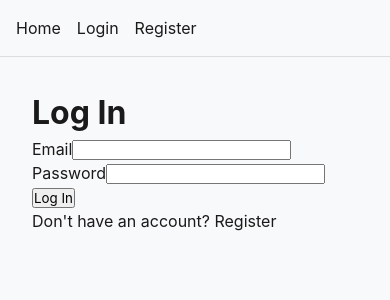
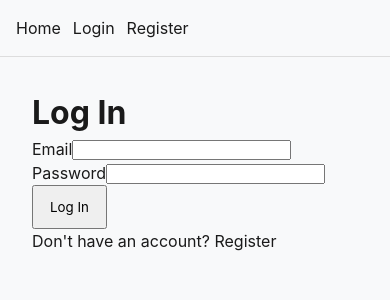
Before and after one commit to masone3/liftmetrics, a React (Vite) app in the folder client/: page /login in a window 390 px wide. Shown: the top 300 px of the page. Built offline with nearby package versions, Linux system fonts and the light colour scheme; no server answers.

Commit message:
style: added responsive layout for mobile screens

```diff
--- a/client/src/components/Layout.jsx
+++ b/client/src/components/Layout.jsx
@@ -15,7 +15,7 @@ function Layout() {
 
   return (
     <div>
-      <nav style={{ display: "flex", gap: "1rem", padding: "1rem", borderBottom: "1px solid #ddd" }}>
+      <nav className="nav-links" style={{ display: "flex", gap: "1rem", padding: "1rem", borderBottom: "1px solid #ddd" }}>
         <Link to="/">Home</Link>
         {isAuthenticated ? (
           <>
--- a/client/src/components/LogSessionForm.jsx
+++ b/client/src/components/LogSessionForm.jsx
@@ -67,7 +67,7 @@ function LogSessionForm({ workout, onLogged }) {
       <div style={{ marginTop: "1rem" }}>
         <label>Sets</label>
         {fields.map((field, index) => (
-          <div key={field.id} style={{ display: "flex", gap: "0.5rem", alignItems: "center", marginTop: "0.5rem" }}>
+          <div key={field.id} className="form-row" style={{ display: "flex", gap: "0.5rem", alignItems: "center", marginTop: "0.5rem" }}>
             <span style={{ minWidth: "120px" }}>{field.exerciseName}</span>
             <input
               type="number"
--- a/client/src/components/WorkoutForm.jsx
+++ b/client/src/components/WorkoutForm.jsx
@@ -57,7 +57,7 @@ function WorkoutForm({ onCreated }) {
       <div style={{ marginTop: "1rem" }}>
         <label>Exercises</label>
         {fields.map((field, index) => (
-          <div key={field.id} style={{ display: "flex", gap: "0.5rem", marginTop: "0.5rem" }}>
+          <div key={field.id} className="form-row" style={{ display: "flex", gap: "0.5rem", marginTop: "0.5rem" }}>
             <input
               placeholder="Exercise name"
               {...register(`exercises.${index}.name`)}
--- a/client/src/index.css
+++ b/client/src/index.css
@@ -19,6 +19,8 @@ a {
 button {
   font-family: inherit;
   cursor: pointer;
+  min-height: 44px;
+  padding: 0.5rem 1rem;
 }
 
 input, textarea, select {
@@ -29,3 +31,34 @@ input, textarea, select {
   0% { background-position: 200% 0; }
   100% { background-position: -200% 0; }
 }
+
+.container {
+  max-width: 900px;
+  margin: 0 auto;
+  padding: 0 1rem;
+}
+
+/* Prevent any element from overflowing the viewport width */
+img, canvas, svg {
+  max-width: 100%;
+}
+
+@media (max-width: 640px) {
+  .nav-links {
+    flex-wrap: wrap;
+    gap: 0.75rem !important;
+  }
+
+  .stat-cards {
+    flex-direction: column !important;
+  }
+
+  .form-row {
+    flex-direction: column !important;
+    align-items: stretch !important;
+  }
+
+  .form-row input {
+    width: 100% !important;
+  }
+}
--- a/client/src/pages/Dashboard.jsx
+++ b/client/src/pages/Dashboard.jsx
@@ -32,7 +32,7 @@ function Dashboard() {
     <div>
       <h1>Dashboard</h1>
 
-      <div style={{ display: "flex", gap: "1.5rem", marginTop: "1rem" }}>
+      <div className="stat-cards" style={{ display: "flex", gap: "1.5rem", marginTop: "1rem" }}>
         <StatCard label="Workouts" value={summary.workoutCount} />
         <StatCard label="Sessions Logged" value={summary.totalSessionsLogged} />
         <StatCard
```
